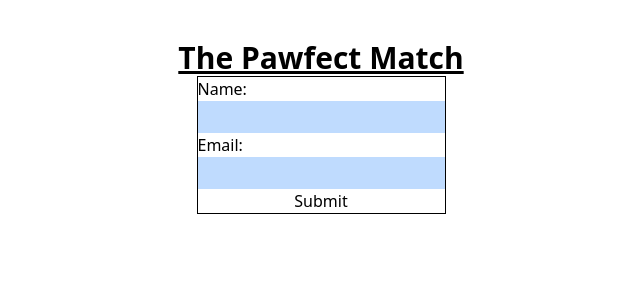
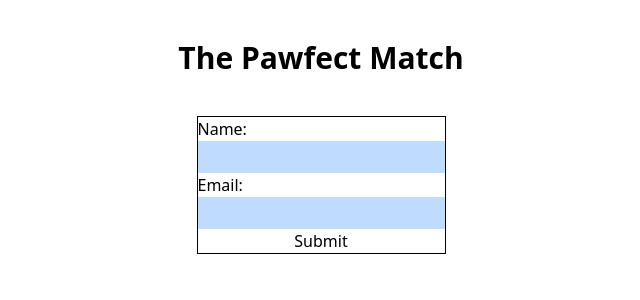
Before and after one commit to elisetvy/fetch-frontend-takehome, a React (Vite) app: page / in a window 1280 px wide. Shown: the top 300 px of the page, without its empty margins (319-959 px from the left). Built offline with nearby package versions, Linux system fonts and the light colour scheme.

Commit message:
Remove underline and add bottom padding

```diff
--- a/src/App.tsx
+++ b/src/App.tsx
@@ -3,7 +3,7 @@ import Auth from "./components/auth/Auth";
 function App() {
   return (
     <div className="flex flex-col items-center my-10">
-      <h1 className="text-3xl font-bold underline">The Pawfect Match</h1>
+      <h1 className="text-3xl font-bold pb-10">The Pawfect Match</h1>
       <Auth />
     </div>
   );
```
